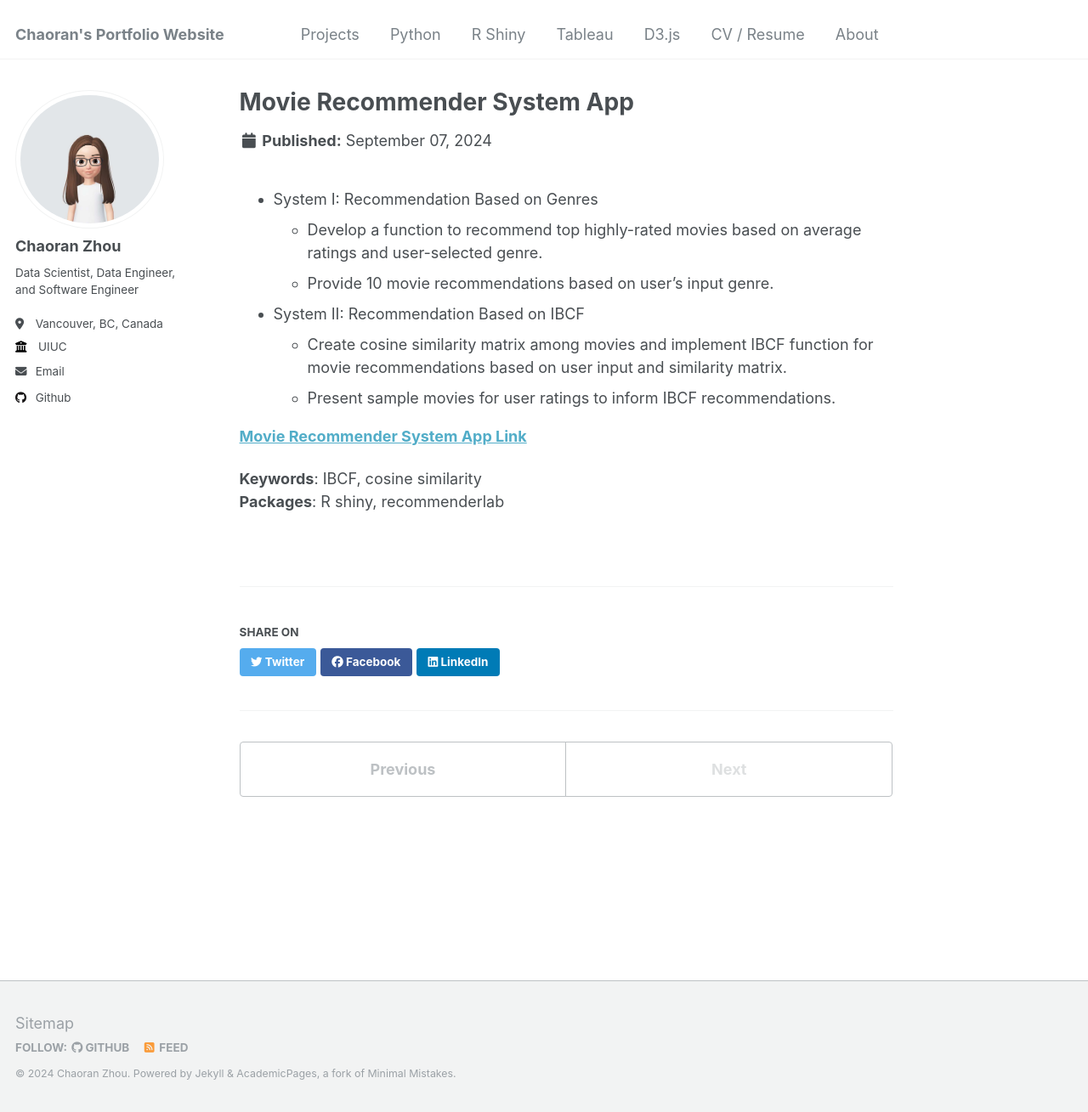
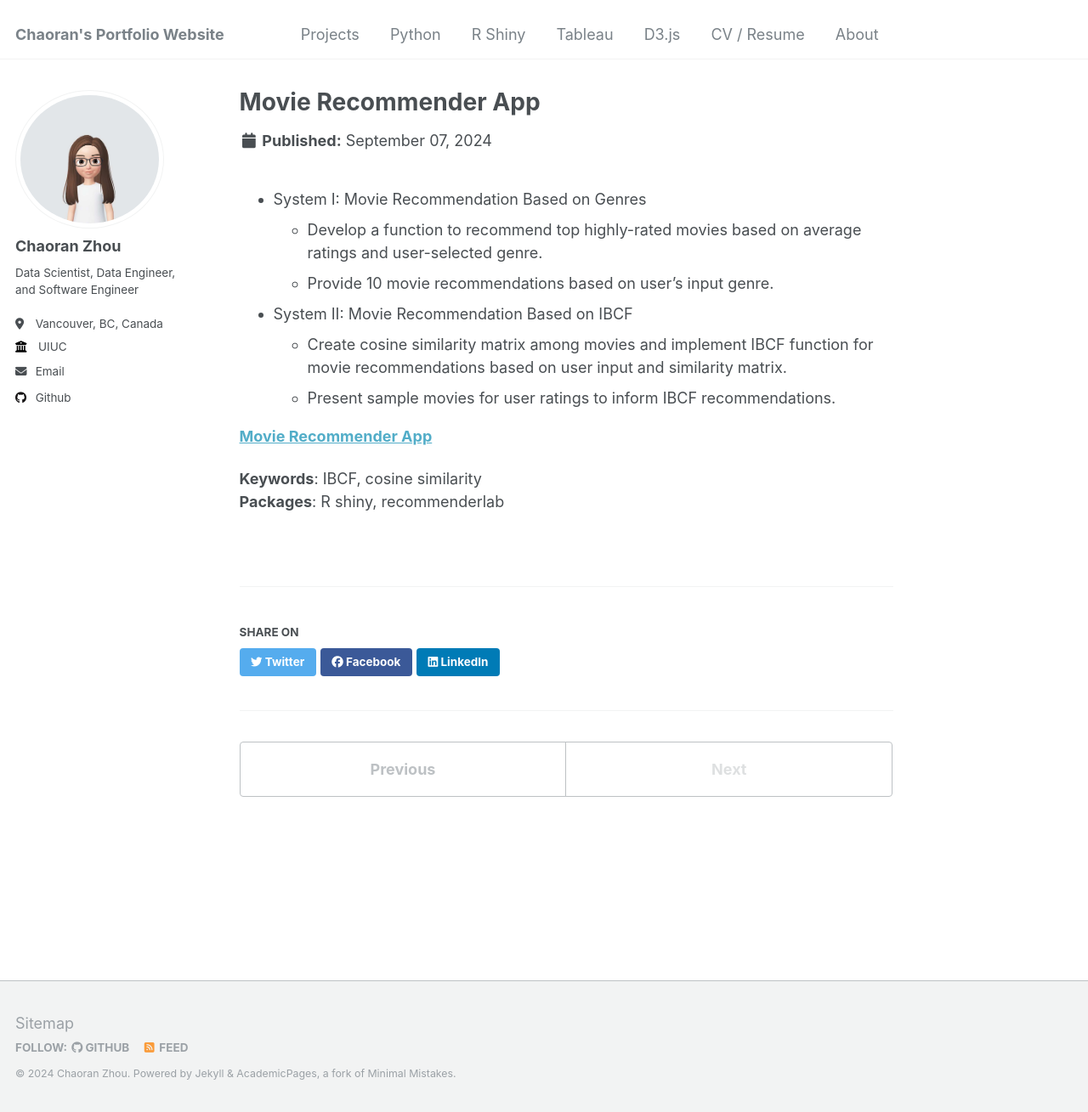
Before and after one commit to ranranrunforit/ranranrunforit.github.io, a Jekyll site: the page built from _projects/project-2.md, in a window 1280 px wide and 1309 px high. Shown: the whole window at 85% size. Built offline with Jekyll 4.4.1, drawn with Linux system fonts in a browser that asks for light colours.

Commit message:
Update project-2.md

```diff
--- a/_projects/project-2.md
+++ b/_projects/project-2.md
@@ -1,18 +1,18 @@
 ---
-title: "Movie Recommender System App"
+title: "Movie Recommender App"
 excerpt: "Movie Recommendation Based on Genres or IBCF Using R shiny<br/><img src='/images/Shiny.png'>"
 collection: projects
 ---
 
-- System I: Recommendation Based on Genres
+- System I: Movie Recommendation Based on Genres
   - Develop a function to recommend top highly-rated movies based on average ratings and user-selected genre.
   - Provide 10 movie recommendations based on user's input genre.
 
-- System II: Recommendation Based on IBCF
+- System II: Movie Recommendation Based on IBCF
   - Create cosine similarity matrix among movies and implement IBCF function for movie recommendations based on user input and similarity matrix.
   - Present sample movies for user ratings to inform IBCF recommendations.
 
-**[Movie Recommender System App Link](https://ranranrunforit.shinyapps.io/movie_recommender_system_app/)**
+**[Movie Recommender App](https://ranranrunforit.shinyapps.io/movie_recommender_system_app/)**
 
 **Keywords**: IBCF, cosine similarity
 **Packages**: R shiny, recommenderlab
```
